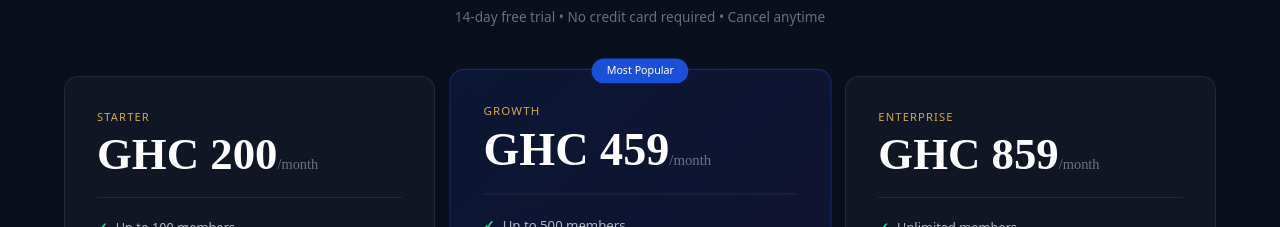
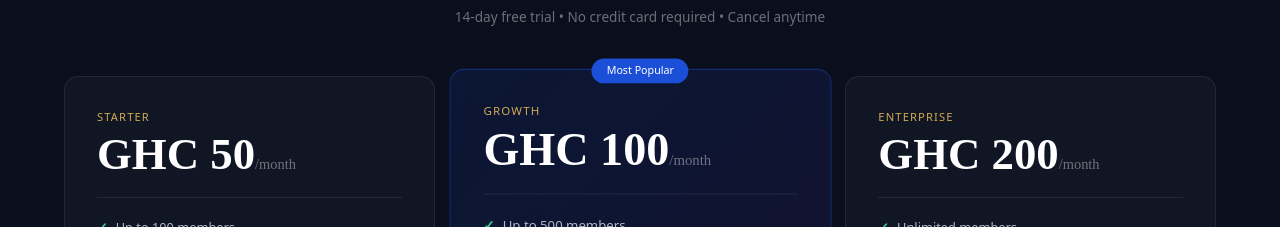
Before and after one commit to memes-ace/churchesOS, a React (Vite) app in the folder frontend/: page / in a window 1280 px wide. Shown: the part 2192-2419 px from the top of the page. Built offline with nearby package versions, Linux system fonts and the light colour scheme; no server answers.

Commit message:
Fix prices to 50/100/200, fix plan upgrade sets active, Saviors of Men fixed to enterprise

```diff
--- a/frontend/src/App.jsx
+++ b/frontend/src/App.jsx
@@ -43,6 +43,17 @@ import LandingEditorPage from './pages/LandingEditorPage'
 import ChurchSettingsPage from './pages/ChurchSettingsPage'
 import SuperLoginPage from './pages/SuperLoginPage'
 import ForgotPasswordPage from './pages/ForgotPasswordPage'
+
+// Keep backend alive - ping every 10 minutes to prevent Render cold starts
+if (typeof window !== 'undefined') {
+  setInterval(() => {
+    fetch('https://churchesos.onrender.com/api/auth/login', {
+      method: 'POST',
+      headers: { 'Content-Type': 'application/json' },
+      body: JSON.stringify({ email: 'ping', password: 'ping' })
+    }).catch(() => {})
+  }, 10 * 60 * 1000) // every 10 minutes
+}
 
 function Root() {
   const { user, loading } = useAuth()
--- a/frontend/src/components/UpgradeModal.jsx
+++ b/frontend/src/components/UpgradeModal.jsx
@@ -9,26 +9,26 @@ const getPlans = () => {
     const s = JSON.parse(localStorage.getItem(SETTINGS_KEY) || '{}')
     return [
       { key: 'starter', label: 'Starter',
-        price: Number(s.starterPlan?.price || s.starterPrice || 1800),
+        price: Number(s.starterPlan?.price || s.starterPrice || 50),
         memberLimit: s.starterPlan?.memberLimit || 500,
         color: '#1B4FD8', bg: '#EEF2FF',
         features: s.starterPlan?.features || ['Members', 'Attendance', 'Finance', 'Events', 'Sermons', 'Visitors', 'Prayer Requests', 'Announcements'] },
       { key: 'growth', label: 'Growth',
-        price: Number(s.growthPlan?.price || s.growthPrice || 5400),
+        price: Number(s.growthPlan?.price || s.growthPrice || 100),
         memberLimit: s.growthPlan?.memberLimit || 2000,
         color: '#7C3AED', bg: '#EDE9FE',
         features: s.growthPlan?.features || ['Members', 'Attendance', 'Finance', 'Events', 'Ministries', 'Cell Groups', 'Song Library', 'Reports'] },
       { key: 'enterprise', label: 'Enterprise',
-        price: Number(s.enterprisePlan?.price || s.enterprisePrice || 10200),
+        price: Number(s.enterprisePlan?.price || s.enterprisePrice || 200),
         memberLimit: s.enterprisePlan?.memberLimit || 999999,
         color: '#F59E0B', bg: '#FEF9C3',
         features: s.enterprisePlan?.features || ['All features included'] },
     ]
   } catch(e) {
     return [
-      { key: 'starter', label: 'Starter', price: 1800, memberLimit: 500, color: '#1B4FD8', bg: '#EEF2FF', features: ['Up to 500 members', 'Finance & Events'] },
-      { key: 'growth', label: 'Growth', price: 5400, memberLimit: 2000, color: '#7C3AED', bg: '#EDE9FE', features: ['Up to 2000 members', 'All Starter features'] },
-      { key: 'enterprise', label: 'Enterprise', price: 10200, memberLimit: 999999, color: '#F59E0B', bg: '#FEF9C3', features: ['Unlimited members', 'All features'] },
+      { key: 'starter', label: 'Starter', price: 50, memberLimit: 500, color: '#1B4FD8', bg: '#EEF2FF', features: ['Up to 500 members', 'Finance & Events'] },
+      { key: 'growth', label: 'Growth', price: 100, memberLimit: 2000, color: '#7C3AED', bg: '#EDE9FE', features: ['Up to 2000 members', 'All Starter features'] },
+      { key: 'enterprise', label: 'Enterprise', price: 200, memberLimit: 999999, color: '#F59E0B', bg: '#FEF9C3', features: ['Unlimited members', 'All features'] },
     ]
   }
 }
@@ -46,17 +46,17 @@ export default function UpgradeModal({ user, onClose }) {
         if (s && (s.starterPlan || s.starterPrice)) {
           setPLANS([
             { key: 'starter', label: 'Starter',
-              price: Number(s.starterPlan?.price || s.starterPrice || 1800),
+              price: Number(s.starterPlan?.price || s.starterPrice || 50),
               memberLimit: s.starterPlan?.memberLimit || 500,
               color: '#1B4FD8', bg: '#EEF2FF',
               features: s.starterPlan?.features || [] },
             { key: 'growth', label: 'Growth',
-              price: Number(s.growthPlan?.price || s.growthPrice || 5400),
+              price: Number(s.growthPlan?.price || s.growthPrice || 100),
               memberLimit: s.growthPlan?.memberLimit || 2000,
               color: '#7C3AED', bg: '#EDE9FE',
               features: s.growthPlan?.features || [] },
             { key: 'enterprise', label: 'Enterprise',
-              price: Number(s.enterprisePlan?.price || s.enterprisePrice || 10200),
+              price: Number(s.enterprisePlan?.price || s.enterprisePrice || 200),
               memberLimit: s.enterprisePlan?.memberLimit || 999999,
               color: '#F59E0B', bg: '#FEF9C3',
               features: s.enterprisePlan?.features || [] },
--- a/frontend/src/pages/LandingPage.jsx
+++ b/frontend/src/pages/LandingPage.jsx
@@ -7,9 +7,9 @@ export default function LandingPage() {
   const [scrolled, setScrolled] = useState(false)
   const [menuOpen, setMenuOpen] = useState(false)
   const [plans, setPlans] = useState([
-    { name: 'Starter', price: 'GHC 200', period: '/month', color: '#1B4FD8', features: ['Up to 100 members', 'Member profiles & attendance', 'Finance tracking', 'Announcements & Prayer', 'Member Portal PWA', 'Church Settings'] },
-    { name: 'Growth', price: 'GHC 459', period: '/month', color: '#7C3AED', popular: true, features: ['Up to 500 members', 'Everything in Starter', 'SMS communication', 'Events & Sermons', 'Ministries & Cell Groups', 'Volunteers module', 'AI Intelligence suite', 'Reports & Analytics'] },
-    { name: 'Enterprise', price: 'GHC 859', period: '/month', color: '#F59E0B', features: ['Unlimited members', 'Everything in Growth', 'Marketplace access', 'Equipment management', 'Purchases tracking', 'Counselling records', 'Priority support'] },
+    { name: 'Starter', price: 'GHC 50', period: '/month', color: '#1B4FD8', features: ['Up to 100 members', 'Member profiles & attendance', 'Finance tracking', 'Announcements & Prayer', 'Member Portal PWA', 'Church Settings'] },
+    { name: 'Growth', price: 'GHC 100', period: '/month', color: '#7C3AED', popular: true, features: ['Up to 500 members', 'Everything in Starter', 'SMS communication', 'Events & Sermons', 'Ministries & Cell Groups', 'Volunteers module', 'AI Intelligence suite', 'Reports & Analytics'] },
+    { name: 'Enterprise', price: 'GHC 200', period: '/month', color: '#F59E0B', features: ['Unlimited members', 'Everything in Growth', 'Marketplace access', 'Equipment management', 'Purchases tracking', 'Counselling records', 'Priority support'] },
   ])
 
   const [landingContent, setLandingContent] = useState({
--- a/frontend/src/pages/PlansPage.jsx
+++ b/frontend/src/pages/PlansPage.jsx
@@ -20,9 +20,9 @@ const loadSettings = () => {
 
 const defaultPlans = {
   free:       { label: 'Free',       price: 0,     memberLimit: 100,   color: '#6B7280', bg: '#F3F4F6', features: ['Members', 'Attendance', 'Prayer Requests', 'Announcements', 'Church Settings'] },
-  starter:    { label: 'Starter',    price: 1800,  memberLimit: 500,   color: '#1B4FD8', bg: '#EEF2FF', features: ['Members', 'Attendance', 'Finance', 'Events', 'Sermons', 'Visitors', 'Prayer Requests', 'Announcements', 'Communication', 'Church Settings'] },
-  growth:     { label: 'Growth',     price: 5400,  memberLimit: 2000,  color: '#7C3AED', bg: '#EDE9FE', features: ['Members', 'Attendance', 'Finance', 'Events', 'Communication', 'Sermons', 'Visitors', 'Prayer Requests', 'Ministries', 'Cell Groups', 'Counselling', 'Announcements', 'Volunteers', 'Song Library', 'Reports', 'Church Settings'] },
-  enterprise: { label: 'Enterprise', price: 10200, memberLimit: 999999, color: '#F59E0B', bg: '#FEF9C3', features: ['Members', 'Attendance', 'Finance', 'Events', 'Communication', 'Sermons', 'Visitors', 'Prayer Requests', 'Ministries', 'Cell Groups', 'Counselling', 'Announcements', 'Volunteers', 'Marketplace', 'Song Library', 'Equipment', 'Purchases', 'Reports', 'Roles & Access', 'Church Settings'] },
+  starter:    { label: 'Starter',    price: 50,  memberLimit: 500,   color: '#1B4FD8', bg: '#EEF2FF', features: ['Members', 'Attendance', 'Finance', 'Events', 'Sermons', 'Visitors', 'Prayer Requests', 'Announcements', 'Communication', 'Church Settings'] },
+  growth:     { label: 'Growth',     price: 100,  memberLimit: 2000,  color: '#7C3AED', bg: '#EDE9FE', features: ['Members', 'Attendance', 'Finance', 'Events', 'Communication', 'Sermons', 'Visitors', 'Prayer Requests', 'Ministries', 'Cell Groups', 'Counselling', 'Announcements', 'Volunteers', 'Song Library', 'Reports', 'Church Settings'] },
+  enterprise: { label: 'Enterprise', price: 200, memberLimit: 999999, color: '#F59E0B', bg: '#FEF9C3', features: ['Members', 'Attendance', 'Finance', 'Events', 'Communication', 'Sermons', 'Visitors', 'Prayer Requests', 'Ministries', 'Cell Groups', 'Counselling', 'Announcements', 'Volunteers', 'Marketplace', 'Song Library', 'Equipment', 'Purchases', 'Reports', 'Roles & Access', 'Church Settings'] },
 }
 
 export default function PlansPage() {
@@ -44,9 +44,9 @@ export default function PlansPage() {
         if (s) {
           setPlans({
             free:       { ...defaultPlans.free,       ...(s.freePlan || {}) },
-            starter:    { ...defaultPlans.starter,    ...(s.starterPlan || {}), price: Number(s.starterPlan?.price || s.starterPrice || 1800) },
-            growth:     { ...defaultPlans.growth,     ...(s.growthPlan || {}), price: Number(s.growthPlan?.price || s.growthPrice || 5400) },
-            enterprise: { ...defaultPlans.enterprise, ...(s.enterprisePlan || {}), price: Number(s.enterprisePlan?.price || s.enterprisePrice || 10200) },
+            starter:    { ...defaultPlans.starter,    ...(s.starterPlan || {}), price: Number(s.starterPlan?.price || s.starterPrice || 50) },
+            growth:     { ...defaultPlans.growth,     ...(s.growthPlan || {}), price: Number(s.growthPlan?.price || s.growthPrice || 100) },
+            enterprise: { ...defaultPlans.enterprise, ...(s.enterprisePlan || {}), price: Number(s.enterprisePlan?.price || s.enterprisePrice || 200) },
           })
         }
       })
--- a/frontend/src/pages/RegisterPage.jsx
+++ b/frontend/src/pages/RegisterPage.jsx
@@ -11,9 +11,9 @@ export default function RegisterPage() {
   const [copied, setCopied] = useState(false)
   const [selectedPlan, setSelectedPlan] = useState('growth')
   const [plans, setPlans] = useState([
-    { key: 'starter', name: 'Starter', price: 'GHC 200', desc: 'Up to 100 members' },
-    { key: 'growth', name: 'Growth', price: 'GHC 459', desc: 'Up to 500 members', popular: true },
-    { key: 'enterprise', name: 'Enterprise', price: 'GHC 859', desc: 'Unlimited members' },
+    { key: 'starter', name: 'Starter', price: 'GHC 50', desc: 'Up to 100 members' },
+    { key: 'growth', name: 'Growth', price: 'GHC 100', desc: 'Up to 500 members', popular: true },
+    { key: 'enterprise', name: 'Enterprise', price: 'GHC 200', desc: 'Unlimited members' },
   ])
   const [momoNumber, setMomoNumber] = useState('0599 001 992')
   const [momoName, setMomoName] = useState('Tabscrow Company Limited')
--- a/frontend/src/pages/SuperChurchesPage.jsx
+++ b/frontend/src/pages/SuperChurchesPage.jsx
@@ -125,8 +125,8 @@ export default function SuperChurchesPage() {
   }
 
   const updatePlan = async (id, plan) => {
-    try { await adminAPI.updateChurch(id, { plan }) } catch(e) {}
-    setChurches(prev => prev.map(c => c.id === id ? { ...c, plan } : c))
+    try { await adminAPI.updateChurch(id, { plan, status: 'active' }) } catch(e) {}
+    setChurches(prev => prev.map(c => c.id === id ? { ...c, plan, status: 'active' } : c))
   }
 
   const saveFeatures = async (id, features) => {
@@ -220,9 +220,9 @@ export default function SuperChurchesPage() {
                         style={{ background: plan.bg, color: plan.text }}>
                         {(() => {
                           const s = getSettings()
-                          const sp = Number(s.starterPlan?.price || s.starterPrice || 1800).toLocaleString()
-                          const gp = Number(s.growthPlan?.price || s.growthPrice || 5400).toLocaleString()
-                          const ep = Number(s.enterprisePlan?.price || s.enterprisePrice || 10200).toLocaleString()
+                          const sp = Number(s.starterPlan?.price || s.starterPrice || 50).toLocaleString()
+                          const gp = Number(s.growthPlan?.price || s.growthPrice || 100).toLocaleString()
+                          const ep = Number(s.enterprisePlan?.price || s.enterprisePrice || 200).toLocaleString()
                           return <>
                             <option value="trial">Trial</option>
                             <option value="free">Free</option>
```
